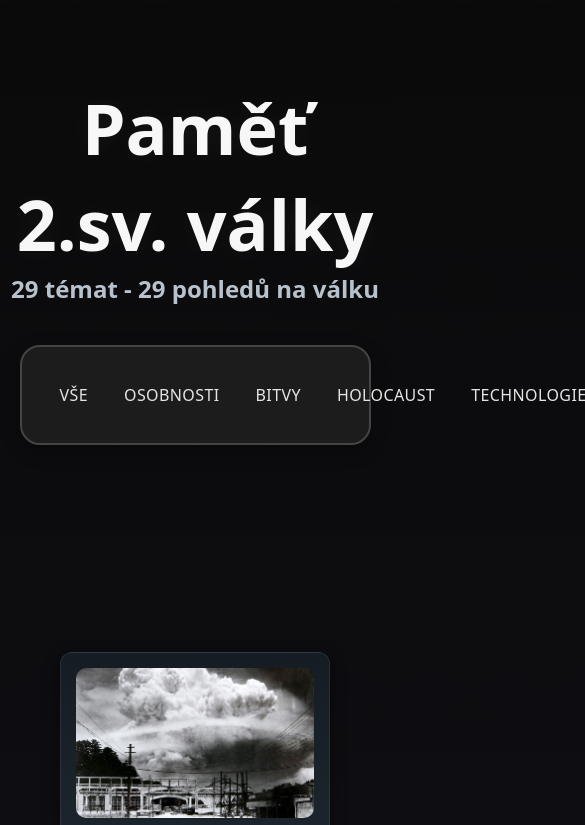
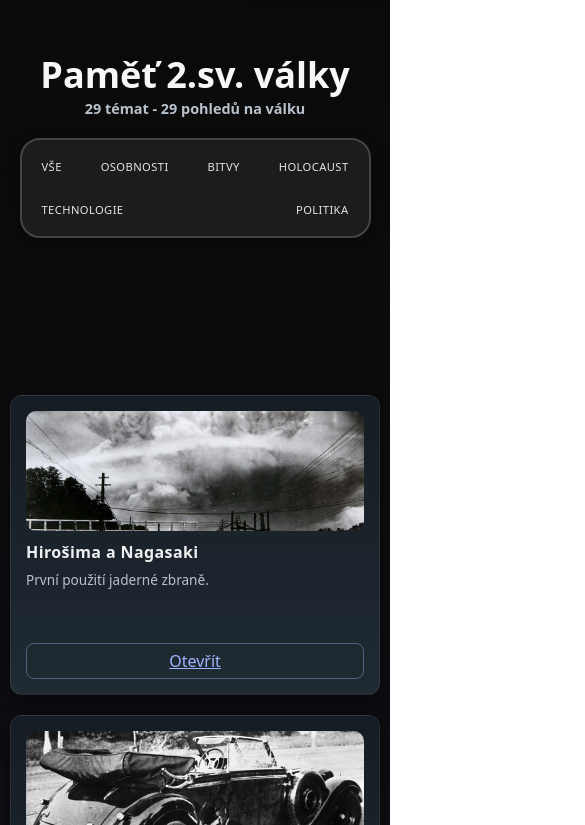
Before and after one commit to budicek232/hlavni-stranka-2.sv, a plain HTML site: page index.html in a window 390 px wide. Both pictures are taken after a click on the button "Zobrazit témata". Shown: the top 825 px of the page, 585 px wide, since content can reach past the window. Drawn offline with nearby package versions, Linux system fonts and the light colour scheme.

Commit message:
favicon, responzivni design

```diff
--- a/index.html
+++ b/index.html
@@ -2,8 +2,10 @@
    <head>
       <meta charset="UTF-8">
       <meta name="viewport" content="width=device-width, initial-scale=1.0">
-      <title>Document</title>
+      <meta name="description" content="Webový projekt o paměti druhé světové války — 29 témat, 29 pohledů na válku.">
+      <title>Pamět 2.sv. války</title>
       <link rel="stylesheet" href="style.css">
+      <link rel="icon" type="image/x-icon" href="assets/favicon/Panzer_aus_Zusatzzeichen_1049-12.svg.ico">
       <script src="https://cdnjs.cloudflare.com/ajax/libs/gsap/3.12.5/gsap.min.js"></script>
       <script src="https://cdnjs.cloudflare.com/ajax/libs/gsap/3.12.5/ScrollTrigger.min.js"></script>
    </head>
@@ -200,6 +202,7 @@
          </div>
       </div>
       <footer class="site-footer">
+         <p>© 2025 Vojtěch Budka.</p>
          <p>Všechny obrázky použité na této stránce pocházejí z
             <a href="https://commons.wikimedia.org/" target="_blank" rel="noopener">Wikimedia Commons</a>
             a jsou public domain.
--- a/style.css
+++ b/style.css
@@ -227,3 +227,68 @@ body {
 .smaller_text{
   font-size: 0.9rem;
 }
+
+@media (max-width: 768px) {
+  .main-title {
+    font-size: 48px;
+    margin-top: 50px;
+  }
+
+  .header h2 {
+    font-size: 1rem;
+    margin-bottom: 20px;
+  }
+
+  .category_menu {
+    flex-wrap: wrap;
+    height: auto;
+    padding: 10px;
+    gap: 10px;
+  }
+
+  .category {
+    font-size: 0.8rem;
+    padding: 6px 12px;
+  }
+
+  #showBtn {
+    font-size: 0.9rem;
+    padding: 0.7rem 1.2rem;
+  }
+
+  .card {
+    width: 100%;
+  }
+
+  .grid {
+    padding: 20px 10px;
+    gap: 20px;
+  }
+}
+
+@media (max-width: 480px) {
+  .main-title {
+    font-size: 36px;
+  }
+
+  .header h2 {
+    font-size: 0.9rem;
+  }
+
+  .category {
+    font-size: 0.7rem;
+    padding: 5px 10px;
+  }
+
+  .card img {
+    height: 120px;
+  }
+
+  .card h3 {
+    font-size: 1rem;
+  }
+
+  .card p {
+    font-size: 0.85rem;
+  }
+}
```
Also changed, not shown: assets/favicon/Panzer_aus_Zusatzzeichen_1049-12.svg.ico (added).
